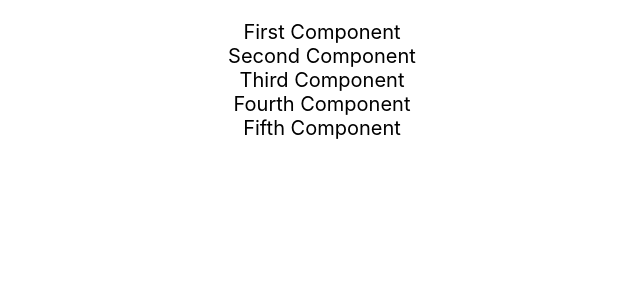
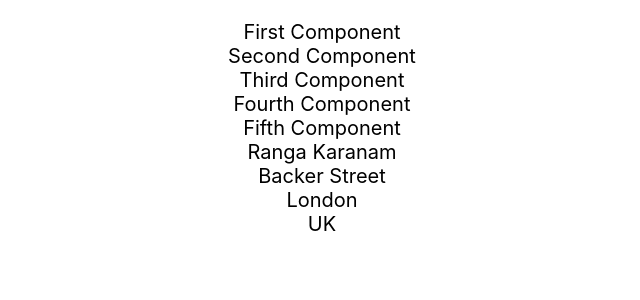
Before and after one commit to kabgig/todo-react-app, a React (Create React App) app: page / in a window 1280 px wide. Shown: the top 300 px of the page, without its empty margins (318-958 px from the left). Built offline with nearby package versions, Linux system fonts and the light colour scheme.

Commit message:
Exploring JavaScript further

```diff
--- a/src/components/learning-examples/LearningComponents.jsx
+++ b/src/components/learning-examples/LearningComponents.jsx
@@ -3,6 +3,7 @@ import FourthComponent from './FourthComponent';
 import SecondComponent from './SecondComponent';
 import ThirdComponent from './ThirdComponent';
 import {FifthComponent} from './FirstComponent';
+import LearningJavaScript from './LearningJavaScript';
 
 export default function LearningComponents() {
     return (
@@ -12,6 +13,7 @@ export default function LearningComponents() {
         <ThirdComponent/>
         <FourthComponent/>
         <FifthComponent/>
+        <LearningJavaScript/>
       </div>
     );
   }
--- /dev/null
+++ b/src/components/learning-examples/LearningJavaScript.jsx
@@ -0,0 +1,28 @@
+const person = {
+    name: 'Ranga Karanam',
+    address: {
+        line1: 'Backer Street',
+        city: 'London',
+        country: 'UK',
+    },
+    profiles:['twitter', 'linkedin', 'instagram'],
+    printProfile: () => {
+        person.profiles.map(
+            profile => console.log(profile)
+        )
+    }
+}
+
+
+
+export default function LearningJavaScript() {
+    return (
+        <>
+            <div>{person.name}</div>
+            <div>{person.address.line1}</div>
+            <div>{person.address.city}</div>
+            <div>{person.address.country}</div>
+            <div>{person.printProfile()}</div>
+        </>
+    )
+}
```
